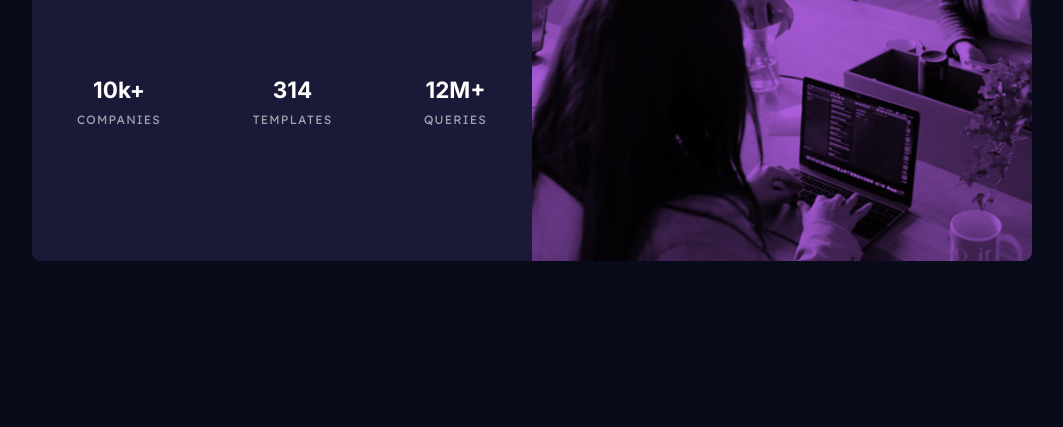
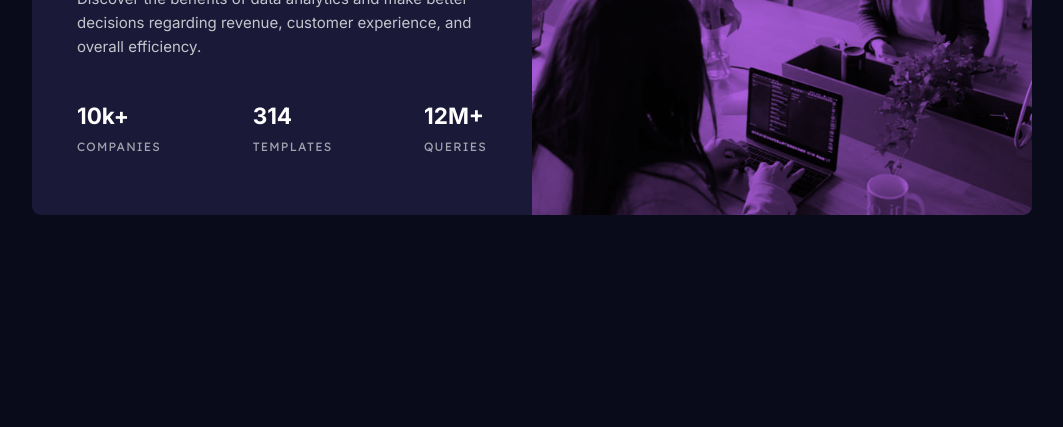
Before and after one commit to sanishchirayath1/stats-preview-card-component-main, a plain HTML site: page index.html in a window 1280 px wide. Shown: the part 373-800 px from the top of the page, without its empty margins (108-1171 px from the left). Drawn offline with Linux system fonts and the light colour scheme.

Commit message:
layout changes

```diff
--- a/style.css
+++ b/style.css
@@ -21,11 +21,15 @@ p {
   color: hsla(0, 0%, 100%, 0.75);
   line-height: 1.6;
   margin-bottom: 2rem;
+  margin-top: 0;
 }
 h1 {
   margin: 0;
 }
-
+h2 {
+  margin: 0;
+  padding: 0;
+}
 div.image {
   height: 300px;
   border-radius: 0.6rem 0.6rem 0 0;
@@ -56,7 +60,7 @@ h2 {
 }
 h2 + p {
   text-transform: uppercase;
-  margin: 0;
+  margin-bottom: 1rem;
   color: hsla(0, 0%, 100%, 0.6);
   padding-top: 0.6em;
   font-size: 12px;
@@ -66,31 +70,34 @@ h2 + p {
 @media (min-width: 800px) {
   .container {
     max-width: 1000px;
+    height: 375px;
     display: grid;
     grid-template-columns: 1fr 1fr;
     grid-template-rows: 1fr 1fr;
     grid-template-areas: "content image" "stats image";
     padding: 0;
+    margin: 0;
+    text-align: left;
   }
   .content {
     grid-area: content;
-    text-align: left;
+    padding: 3rem 3rem 0 3rem;
   }
   div.stats {
     grid-area: stats;
     display: flex;
-    padding: 1rem 2rem 0 2rem;
+    padding: 0 3rem 0 3rem;
     justify-content: space-between;
-  }
-  div.stats > div {
-    padding: 1rem;
-    padding-bottom: 0;
+    align-items: center;
   }
   div.image {
     border-radius: unset;
     height: 100%;
     border-radius: 0 0.6rem 0.6rem 0;
     grid-area: image;
-    margin: 0;
+  }
+  p {
+    padding-top: 2rem;
+    margin-bottom: 0;
   }
 }
```
